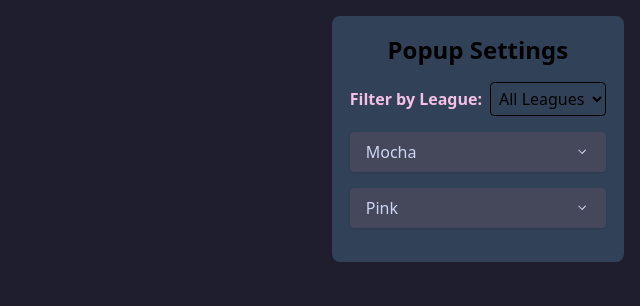
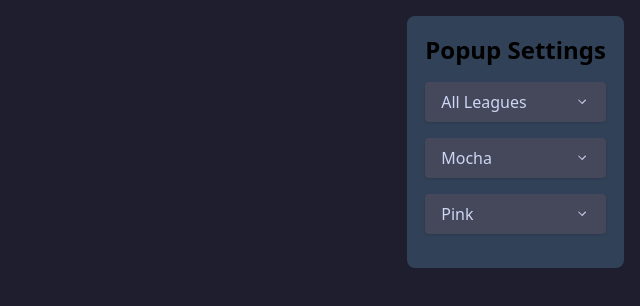
Before and after one commit to brandon-relentnet/scrollr-extension, a React (Vite) app: page / in a window 1280 px wide. Shown: the top 306 px of the page, without its empty margins (640-1280 px from the left). Built offline with nearby package versions, Linux system fonts and the light colour scheme; no server answers.

Commit message:
Moved the League selection into redux and moved all game management to the Carousel.jsx. Done for tonight, tomorrow I want to move nearly everything to redux and finish implementing the extra features from the previous scrollr. I also want to add in stocks as well.

```diff
--- a/src/App.jsx
+++ b/src/App.jsx
@@ -1,87 +1,12 @@
-import React, { useEffect, useState } from 'react'
-import { io } from 'socket.io-client'
+import React from 'react'
 import Carousel from './components/Carousel'
-import { Autoplay } from 'swiper/modules'
 import Popup from './components/Popup'
 
 export default function App() {
-  const [games, setGames] = useState([])
-  const [league, setLeague] = useState('')
-  const [socket, setSocket] = useState(null)
-
-  // Fetch function (unchanged)
-  const fetchGames = async (selectedLeague) => {
-    try {
-      let url = 'http://localhost:4000/api/games'
-      if (selectedLeague) {
-        url = `http://localhost:4000/api/games/${selectedLeague}`
-      }
-      const response = await fetch(url)
-      const data = await response.json()
-      setGames(data)
-    } catch (err) {
-      console.error('Failed to fetch games:', err)
-    }
-  }
-
-  // Socket + initial fetch
-  useEffect(() => {
-    const newSocket = io('http://localhost:4000')
-    newSocket.on('connect', () => {
-      console.log('Socket connected, ID:', newSocket.id)
-    })
-    newSocket.on('gamesUpdated', (payload) => {
-      console.log('gamesUpdated:', payload)
-      if (!league) {
-        if (payload.league === 'ALL') {
-          setGames(payload.games)
-        } else {
-          fetchGames()
-        }
-      } else {
-        if (payload.league === league || payload.league === 'ALL') {
-          setGames(payload.games)
-        }
-      }
-    })
-    setSocket(newSocket)
-
-    return () => {
-      newSocket.disconnect()
-    }
-  }, [])
-
-  // Initial data fetch
-  useEffect(() => {
-    fetchGames()
-  }, [])
-
-  // Handle league select
-  const handleLeagueChange = (e) => {
-    const selected = e.target.value
-    setLeague(selected)
-    fetchGames(selected)
-  }
-
-  const swiperSettings = {
-    modules: [Autoplay],
-    autoplay: {
-      delay: 3000,
-      disableOnInteraction: false
-    },
-    loop: true,
-    speed: 600,
-    breakpoints: {
-      640: { slidesPerView: 2 },
-      768: { slidesPerView: 3 },
-      1024: { slidesPerView: 4 },
-    },
-  }
-
   return (
     <div className="h-screen bg-base">
-      <Popup league={league} handleLeagueChange={handleLeagueChange} />
-      <Carousel games={games} swiperSettings={swiperSettings} />
+      <Popup />
+      <Carousel />
     </div>
   )
 }
--- a/src/components/Carousel.jsx
+++ b/src/components/Carousel.jsx
@@ -1,9 +1,79 @@
-import React from 'react'
+import { React, useEffect, useState } from 'react'
 import { Swiper, SwiperSlide } from 'swiper/react'
+import { Autoplay } from 'swiper/modules'
+import { useSelector, useDispatch } from 'react-redux';
+import { io } from 'socket.io-client'
 
 import 'swiper/css'
 
-export default function Carousel({ games, swiperSettings }) {
+export default function Carousel() {
+    const [games, setGames] = useState([])
+    const [socket, setSocket] = useState(null)
+
+    const selectedLeague = useSelector((state) => state.league);
+
+    console.log('Selected league:', selectedLeague);
+
+    // Fetch function
+    const fetchGames = async (league) => {
+        try {
+            let url = 'http://localhost:4000/api/games';
+            if (league) {
+                url = `http://localhost:4000/api/games/${league}`;
+            }
+            const response = await fetch(url);
+            const data = await response.json();
+            setGames(data);
+        } catch (err) {
+            console.error('Failed to fetch games:', err);
+        }
+    };
+
+    useEffect(() => {
+        const newSocket = io('http://localhost:4000');
+        newSocket.on('connect', () => {
+            console.log('Socket connected, ID:', newSocket.id);
+        });
+        newSocket.on('gamesUpdated', (payload) => {
+            console.log('gamesUpdated:', payload);
+            if (!selectedLeague) {
+                if (payload.league === 'ALL') {
+                    setGames(payload.games);
+                } else {
+                    fetchGames();
+                }
+            } else {
+                if (payload.league === selectedLeague || payload.league === 'ALL') {
+                    setGames(payload.games);
+                }
+            }
+        });
+        setSocket(newSocket);
+
+        return () => {
+            newSocket.disconnect();
+        };
+    }, []);
+
+    // Initial data fetch
+    useEffect(() => {
+        fetchGames(selectedLeague);
+    }, [selectedLeague]);
+
+    const swiperSettings = {
+        modules: [Autoplay],
+        autoplay: {
+            delay: 3000,
+            disableOnInteraction: false
+        },
+        loop: true,
+        speed: 600,
+        breakpoints: {
+            640: { slidesPerView: 2 },
+            768: { slidesPerView: 3 },
+            1024: { slidesPerView: 4 },
+        },
+    }
 
     return (
         <div className='fixed bottom-0 left-0 w-full'>
--- a/src/components/Popup.jsx
+++ b/src/components/Popup.jsx
@@ -1,26 +1,14 @@
 import React from "react";
 import ThemeDropdown from "../features/theme/ThemeDropdown";
 import AccentDropdown from "../features/accent/AccentDropdown";
+import LeagueDropdown from "../features/league/LeagueDropdown";
 
 export default function Popup({ league, handleLeagueChange }) {
     return (
         <div className="border-2 bg-slate-700 fixed top-4 right-4 inline-block border-transparent rounded-lg p-4 text-center">
             <h1 className="text-2xl font-bold mb-4">Popup Settings</h1>
 
-            <div className="mb-4">
-                <label className="mr-2 font-semibold text-accent">Filter by League:</label>
-                <select
-                    className="border rounded p-1"
-                    value={league}
-                    onChange={handleLeagueChange}
-                >
-                    <option value="">All Leagues</option>
-                    <option value="NFL">NFL</option>
-                    <option value="NBA">NBA</option>
-                    <option value="NHL">NHL</option>
-                    <option value="MLB">MLB</option>
-                </select>
-            </div>
+            <LeagueDropdown />
             <ThemeDropdown />
             <AccentDropdown />
         </div>
--- /dev/null
+++ b/src/features/league/LeagueDropdown.jsx
@@ -0,0 +1,37 @@
+import React from 'react';
+import { useDispatch, useSelector } from 'react-redux';
+import { setLeague } from '../../store/leagueSlice';
+import Dropdown from '../../components/Dropdown';
+
+const leagueOptions = [
+    { value: '', label: 'All' },
+    { value: 'NFL', label: 'NFL' },
+    { value: 'MLB', label: 'MLB' },
+    { value: 'NHL', label: 'NHL' },
+    { value: 'NBA', label: 'NBA' },
+];
+
+function LeagueDropdown() {
+    const dispatch = useDispatch();
+    const selectedLeague = useSelector((state) => state.league);
+
+    const handleLeagueSelect = (league) => {
+        dispatch(setLeague(league));
+    };
+
+    return (
+        <div className="mb-4">
+            <Dropdown
+                options={leagueOptions.map((option) => ({
+                    value: option.value,
+                    label: option.label
+                }))}
+                onSelect={handleLeagueSelect}
+                label={leagueOptions.find((option) => option.value === selectedLeague)?.label || 'All Leagues'}
+                selectedValue={selectedLeague}
+            />
+        </div>
+    );
+}
+
+export default LeagueDropdown;
--- a/src/store.js
+++ b/src/store.js
@@ -1,6 +1,7 @@
 import { configureStore } from '@reduxjs/toolkit';
 import themeReducer from './store/themeSlice';
 import accentReducer from './store/accentSlice';
+import leagueReducer from './store/leagueSlice';
 import { loadState, saveState } from './localStorage';
 
 const preloadedState = loadState();
@@ -9,6 +10,7 @@ const store = configureStore({
     reducer: {
         theme: themeReducer,
         accent: accentReducer,
+        league: leagueReducer,
     },
     preloadedState, // Load initial state from local storage
 });
--- a/src/store/accentSlice.js
+++ b/src/store/accentSlice.js
@@ -1,7 +1,7 @@
 import { createSlice } from '@reduxjs/toolkit';
 
 const accentSlice = createSlice({
-    name: 'accenter',
+    name: 'accent',
     initialState: 'pink', // Default theme
     reducers: {
         setAccent: (state, action) => action.payload, // Set theme based on payload
--- /dev/null
+++ b/src/store/leagueSlice.js
@@ -0,0 +1,12 @@
+import { createSlice } from '@reduxjs/toolkit';
+
+const leagueSlice = createSlice({
+    name: 'league',
+    initialState: 'all', // Default theme
+    reducers: {
+        setLeague: (state, action) => action.payload, // Set theme based on payload
+    },
+});
+
+export const { setLeague } = leagueSlice.actions;
+export default leagueSlice.reducer;
```
